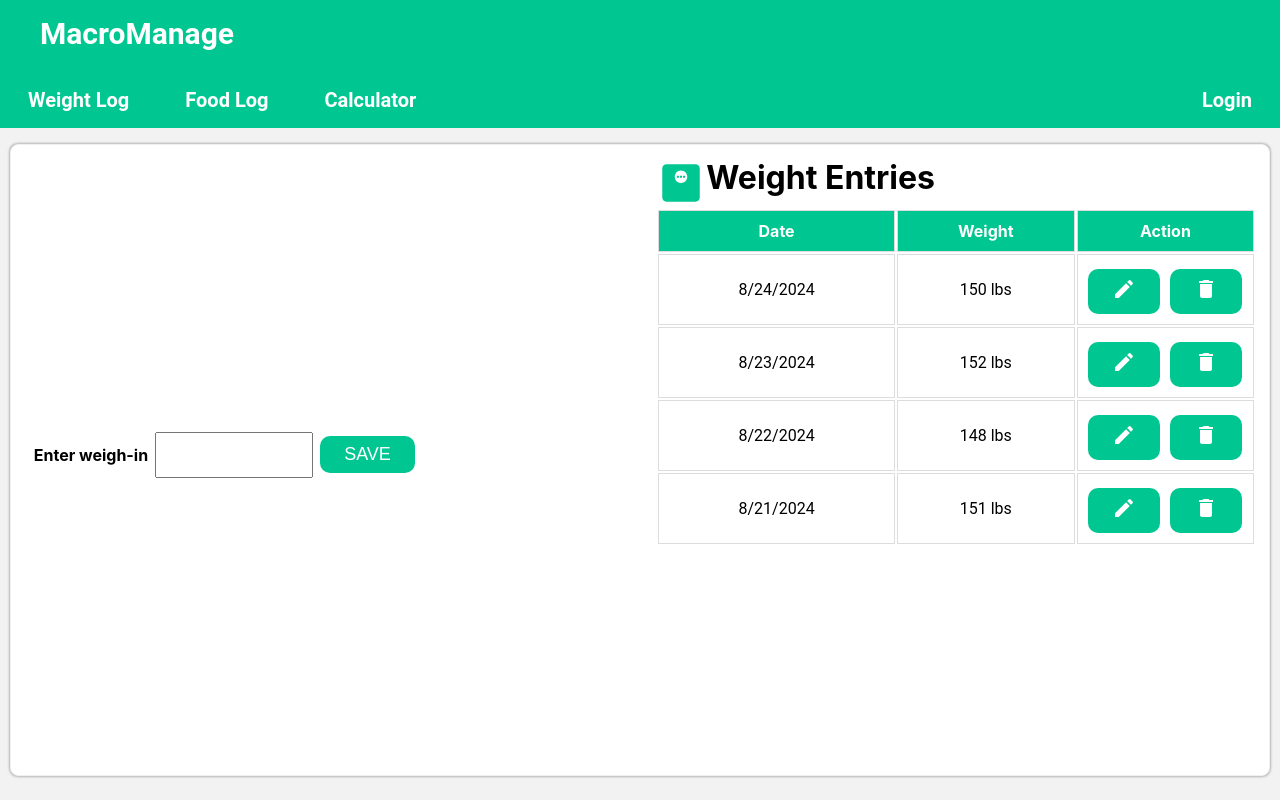
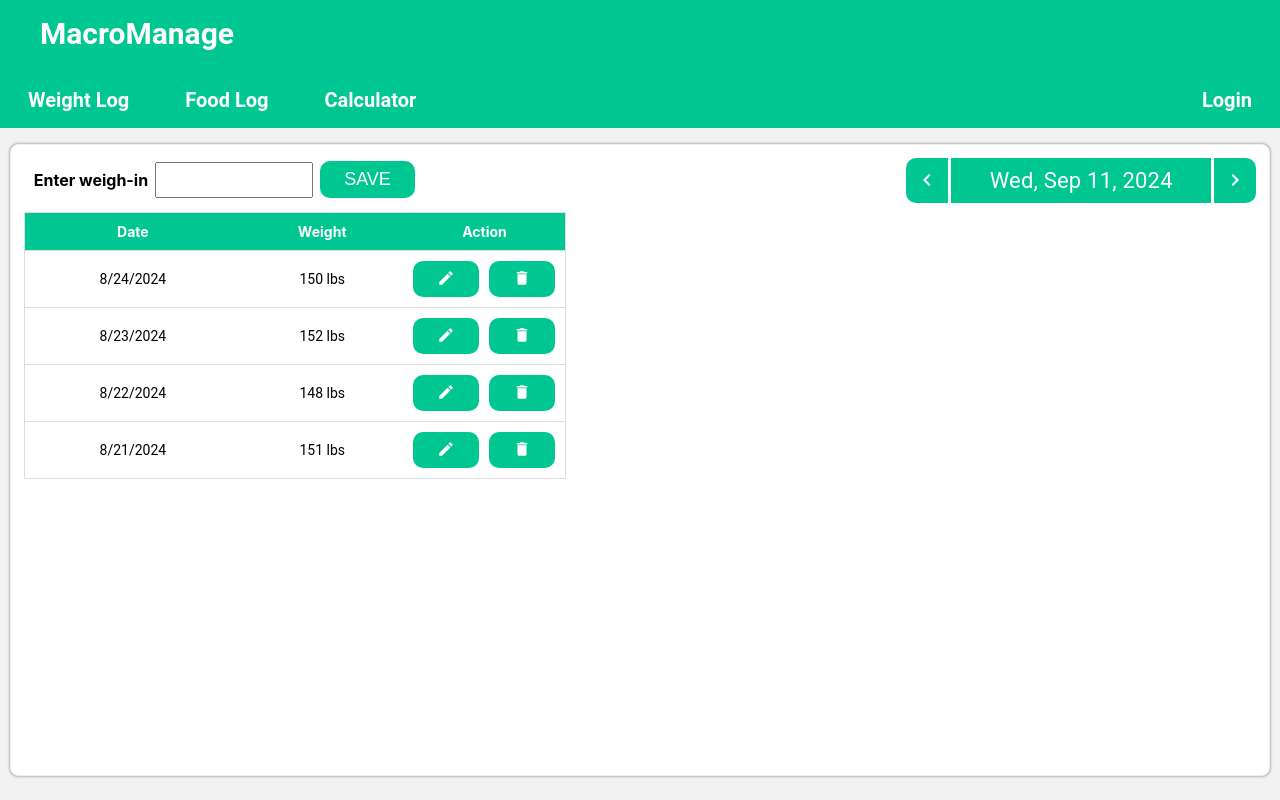
Before and after one commit to andyp4293/MacroManage, a React (Create React App) app: page /weight-log in a window 1280 px wide. Built offline with nearby package versions, Linux system fonts and the light colour scheme.

Commit message:
Changed weight log layout and visual appearance of the weight entry table.

```diff
--- a/src/pages/Foodlog.js
+++ b/src/pages/Foodlog.js
@@ -171,17 +171,16 @@ function FoodLog() {
 
 
     return (
-        <div style = {{ display: 'flex', backgroundColor: '#F2F2F2', width: '100%', flexDirection: 'column', flex: 1, overflowX: 'hidden'}}>
+        <div style = {{ display: 'flex', backgroundColor: '#F2F2F2', width: '100%', flexDirection: 'column', flex: 1,}}>
 
 
 
             {/* container that holds the nutrition goals and food log */}
-            <div style={{ width: '100%', backgroundColor: '#F2F2F2', display: 'flex', flex: 1,  }}>
+            <div style={{ width: '100%', backgroundColor: '#F2F2F2', display: 'flex', flex: 1, }}>
             {/* container that holds the nutrition goals and food log */}
             <Box className={styles.foodLogContainer}
             style={{
                     width: '100%',
-                    padding: '1%',
                     border: '1px solid #f0f0f0',
                     borderRadius: '8px',
                     boxShadow: '0px 0px 3px rgba(0, 0, 0, 0.5)',
@@ -191,6 +190,7 @@ function FoodLog() {
                     justifyContent: 'space-between',
                     backgroundColor: 'white',
                     flex: 1,
+                    padding: '1%',
                     marginBottom: '3vh'
 
                 }} elevation = {10}>
--- a/src/pages/Login.js
+++ b/src/pages/Login.js
@@ -43,11 +43,12 @@ function Login() {
         <Box sx = {{display: 'flex', justifyContent: 'center'}}>
                 <div style={{
                     width: '35vw',
+                    minWidth: '400px',
                     backgroundColor: "white",
                     borderRadius: '20px',
                     border: '1px solid #ddd',
                     boxShadow: '0 8px 16px rgba(0, 0, 0, 0.1)',
-                    padding: '2vw',
+                    padding: '7%',
                     height: 'fit-content',
                     fontFamily: 'Arial, sans-serif'
                 }}>
--- a/src/pages/Signup.js
+++ b/src/pages/Signup.js
@@ -54,12 +54,13 @@ function Signup() {
     <Box sx={{ display: 'flex', justifyContent: 'center', height: '100%' }}>
       <div style={{
         width: '35vw',
+        minWidth: '400px',
         backgroundColor: "white",
         borderRadius: '20px',
         height: 'fit-content',
         border: '1px solid #ddd',
         boxShadow: '0 8px 16px rgba(0, 0, 0, 0.1)',
-        padding: '2vw',
+        padding: '7%',
         fontFamily: 'Arial, sans-serif'
       }}>
 
--- a/src/pages/Weightlog.js
+++ b/src/pages/Weightlog.js
@@ -4,7 +4,7 @@ import styles from '../styles/Weightlog.module.css';
 import EditIcon from '@mui/icons-material/Edit';
 import DeleteIcon from '@mui/icons-material/Delete';
 import CheckIcon from '@mui/icons-material/Check';
-import MonitorWeightIcon from '@mui/icons-material/MonitorWeight';
+
 
 function WeightLog() {
 
@@ -139,6 +139,7 @@ function WeightLog() {
 
                 }} elevation = {10}>
 
+                <div className = 'weight-table-and-date-container' style = {{width: '50%'}}>
                     <div className = {styles['weight']}>
                         <h4>Enter weigh-in</h4>
                         <input // input for the weight log of the day
@@ -160,30 +161,26 @@ function WeightLog() {
                     </div>
 
                     <div className = {styles['weight-entry-table']}>
-                    <div className = {styles['weight-entry-header']}>
-                    <MonitorWeightIcon style = {{fontSize: '50px', color: '#00c691', marginRight: '-10px'}}/>
-                        <h1>Weight Entries</h1>
-                    </div>
                         <table
                             style = {{
-                            minWidth: '600px',
-                            width: '60%',
+                                width: 'auto',
+                                borderCollapse: 'collapse'
                             }}
                         >
-                        <thead>
-                            <tr style={{ backgroundColor: '#00c691', color: 'white' }}>
-                                <th style={{ padding: '10px', border: '1px solid #ddd', width: '40%'}}>Date</th>
-                                <th style={{ padding: '10px', border: '1px solid #ddd', width: '30%'}}>Weight</th>
-                                <th style={{ padding: '10px', border: '1px solid #ddd', width: '30%'}}>Action</th>
+                            <thead style = {{backgroundColor: '#007BFF'}}>
+                                <tr style={{ backgroundColor: '#00c691', color: 'white', borderCollapse: 'collapse', border: '1px solid #ddd'}}>
+                                    <th style={{ padding: '10px', width: '40%', fontSize: '14px'}}>Date</th>
+                                    <th style={{ padding: '10px', width: '30%', fontSize: '14px'}}>Weight</th>
+                                    <th style={{ padding: '10px', width: '30%', fontSize: '14px'}}>Action</th>
                                 </tr>
                             </thead>
                             <tbody>
                             {entries.map((entry, index) => (
-                            <tr key={index}>
+                                <tr style={{ height: '20px', border: '1px solid #ddd' }} key={index}>
                                     {/* first column with date value of entry */}
-                                <td style={{ padding: '10px', border: '1px solid #ddd', textAlign: 'center', fontFamily: '"Roboto", sans-serif' }}>{entry.date}</td>
+                                    <td style={{ textAlign: 'center', fontFamily: '"Roboto", sans-serif', height: '20px', fontSize: '14px', border: 'none'}}>{entry.date}</td>
                                     {/* second column with weight value of entry */}
-                                <td style={{ padding: '10px', border: '1px solid #ddd', textAlign: 'center', fontFamily: '"Roboto", sans-serif' }}>
+                                    <td style={{ textAlign: 'center', fontFamily: '"Roboto", sans-serif', height: '20px'}}>
                                         {editIndex === index
                                                 ?
                                                 <div>
@@ -203,14 +200,14 @@ function WeightLog() {
                                                 <div>
                                                     {entry.weight === ''
                                                     ? '0 lbs' // display 0 lbs if the input is empty
-                                                : <div>{entry.weight} lbs</div>
+                                                    : <div style = {{fontSize: '14px'}}>{entry.weight} lbs</div>
                                                     }
 
                                                 </div>
                                         }
                                     </td>
                                     {/* third column with action options of editing or deleting the entry */}
-                                <td style={{ padding: '10px', border: '1px solid #ddd', textAlign: 'center' }} className = {styles['actionButtons']}>
+                                    <td style={{ padding: '10px', textAlign: 'center' }} className = {styles['actionButtons']}>
                                             {editIndex === index
                                             ? // if editng index is the index of entry
                                             <div>
@@ -227,13 +224,13 @@ function WeightLog() {
                                                     className = {styles['actionButton']}
                                                     onClick = {() => handleEdit(index, entry.weight)}
                                                 >
-                                                <EditIcon></EditIcon>
+                                                    <EditIcon style = {{fontSize: '18px'}}></EditIcon>
                                                 </button>
                                                 <button
                                                     className = {styles['actionButton']}
                                                     onClick = {() => deleteEntry(index)}
                                                 >
-                                                <DeleteIcon></DeleteIcon>
+                                                    <DeleteIcon style = {{fontSize: '18px'}}></DeleteIcon>
                                                 </button>
                                             </div>
 
@@ -249,6 +246,13 @@ function WeightLog() {
 
                         </table>
                     </div>
+                </div>
+
+                <div>
+                    <DateSelector onDateChange={updateDate}/>
+                </div>
+
+
 
             </div>
 
--- a/src/styles/Weightlog.module.css
+++ b/src/styles/Weightlog.module.css
@@ -29,8 +29,8 @@ input[type="number"] {
 
 .weight .weight-input {
     width: 150px;
-    height: 40px;
-    font-size: 25px;
+    height: 30px;
+    font-size: 16px;
 }
 
 .weight .unit {
@@ -68,9 +68,7 @@ input[type="number"] {
 
 .weight-entry-table .actionButton{
     padding: 8px 24px;
-    margin: 4px 0;
-    font-size: 18px;
-    font-weight: 100;
+    font-size: 10px;
     text-transform: uppercase;
     border:none;
     background: rgba(0, 198, 145, 1);
```
Lines whose indentation alone changed are shown as unchanged.
